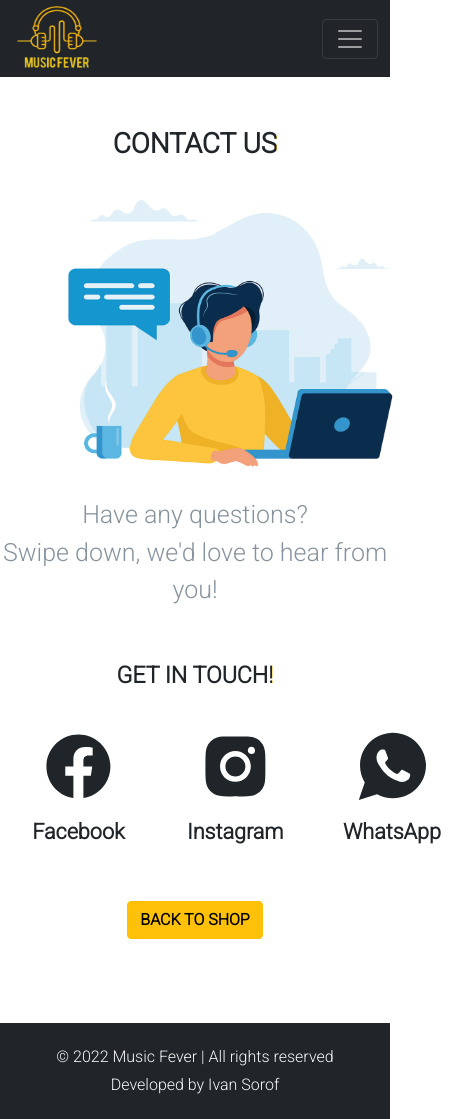
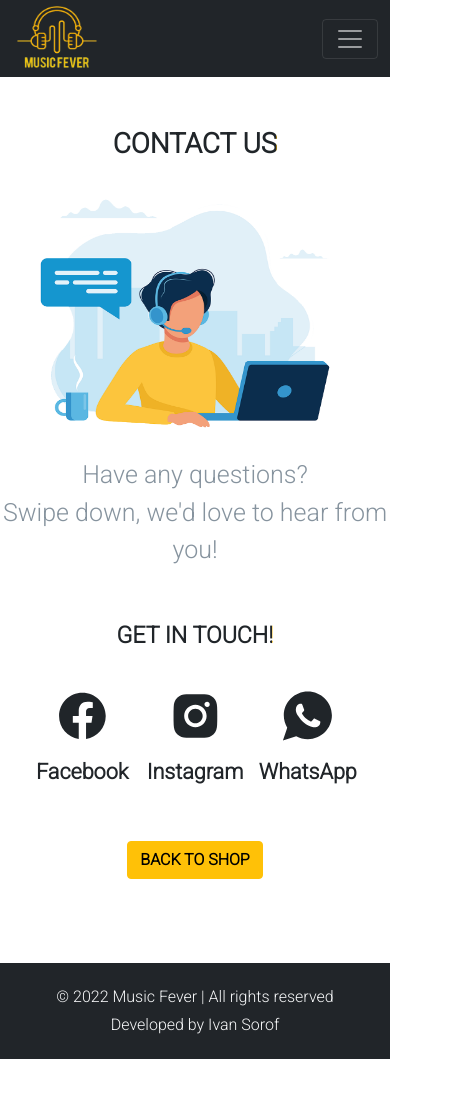
Before and after one commit to sorofivan/musicfever_sorof, a React (Create React App) app: page /contact-us in a window 390 px wide. Shown: the whole page, 470 px wide, since content can reach past the window. After the commit the page ends 1059 px from the top, so only its background shows below. Built offline with nearby package versions, Linux system fonts and the light colour scheme.

Commit message:
Proyecto Final

```diff
--- a/public/index.html
+++ b/public/index.html
@@ -2,7 +2,7 @@
 <html lang="en">
   <head>
     <meta charset="utf-8" />
-    <link rel="icon" href="../src/assets/icons/logo.ico" />
+    <link rel="icon" href="../src/assets/icons/favicon.ico" />
     <meta name="viewport" content="width=device-width, initial-scale=1" />
     <meta name="theme-color" content="#000000" />
     <meta
--- a/src/views/ContactUs/ContactUs.css
+++ b/src/views/ContactUs/ContactUs.css
@@ -27,3 +27,23 @@
     color: #ffbe00;
     transform: scale(1.2, 1.2);
 }
+
+@media (max-width: 535px) {
+    .contact-img {
+        position: relative;
+        width: 405px;
+        height: 235px;
+        right: 20px;
+    }
+
+    .social-media-container {
+        position: relative;
+        margin-top: -5px;
+        width: 0px;
+    }
+
+    .icon-style {
+        margin: 30px 18px 15px 18px;
+        height: 3.5rem;
+    }
+}
--- a/src/views/ItemDetail/ItemDetail.css
+++ b/src/views/ItemDetail/ItemDetail.css
@@ -89,6 +89,7 @@ body {
   .container {
     flex-direction: column;
     margin-top: 60px;
+    padding: 15px;
   }
 
   .left-column,
@@ -105,6 +106,11 @@ body {
 }
 
 @media (max-width: 535px) {
+  .container {
+    height: 67rem;
+    padding: 5px;
+  }
+
   .product-name {
     position: relative;
     top: -425px;
@@ -120,18 +126,20 @@ body {
   }
 
   .left-column img {
+    position: relative;
     width: 320px;
-    top: 100px;
+    top: 28%;
+    left: 20px;
   }
 
   .list-container {
     position: relative;
-    top: -70px;
+    top: -75px;
   }
 
   .product-price {
     position: relative;
-    top: -60px;
-    bottom: -10px;
+    top: -65px;
+    bottom: -50px;
   }
 }
```
Also changed, not shown: 1 other file (tests, documents, lock files or other folders).
